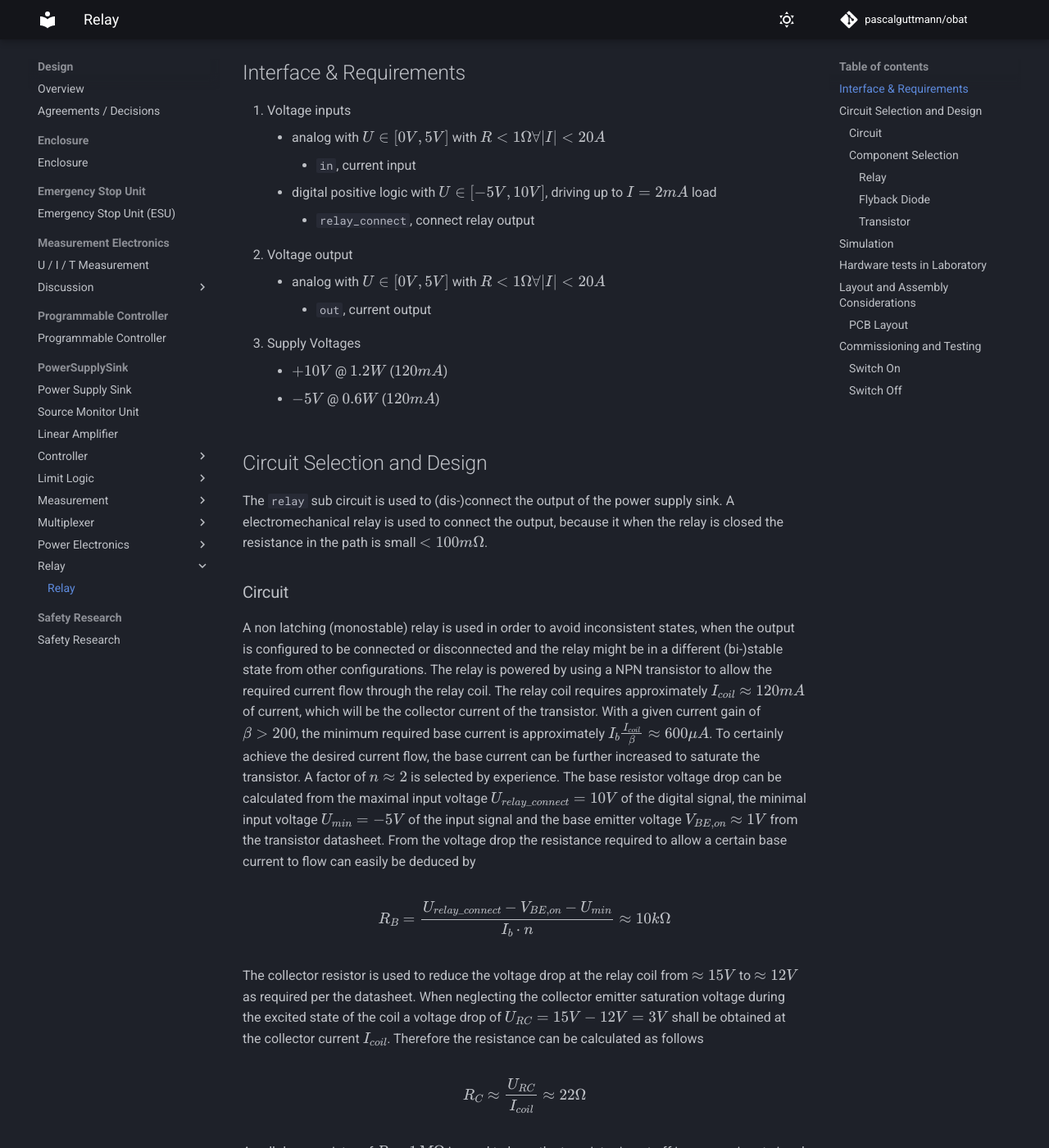
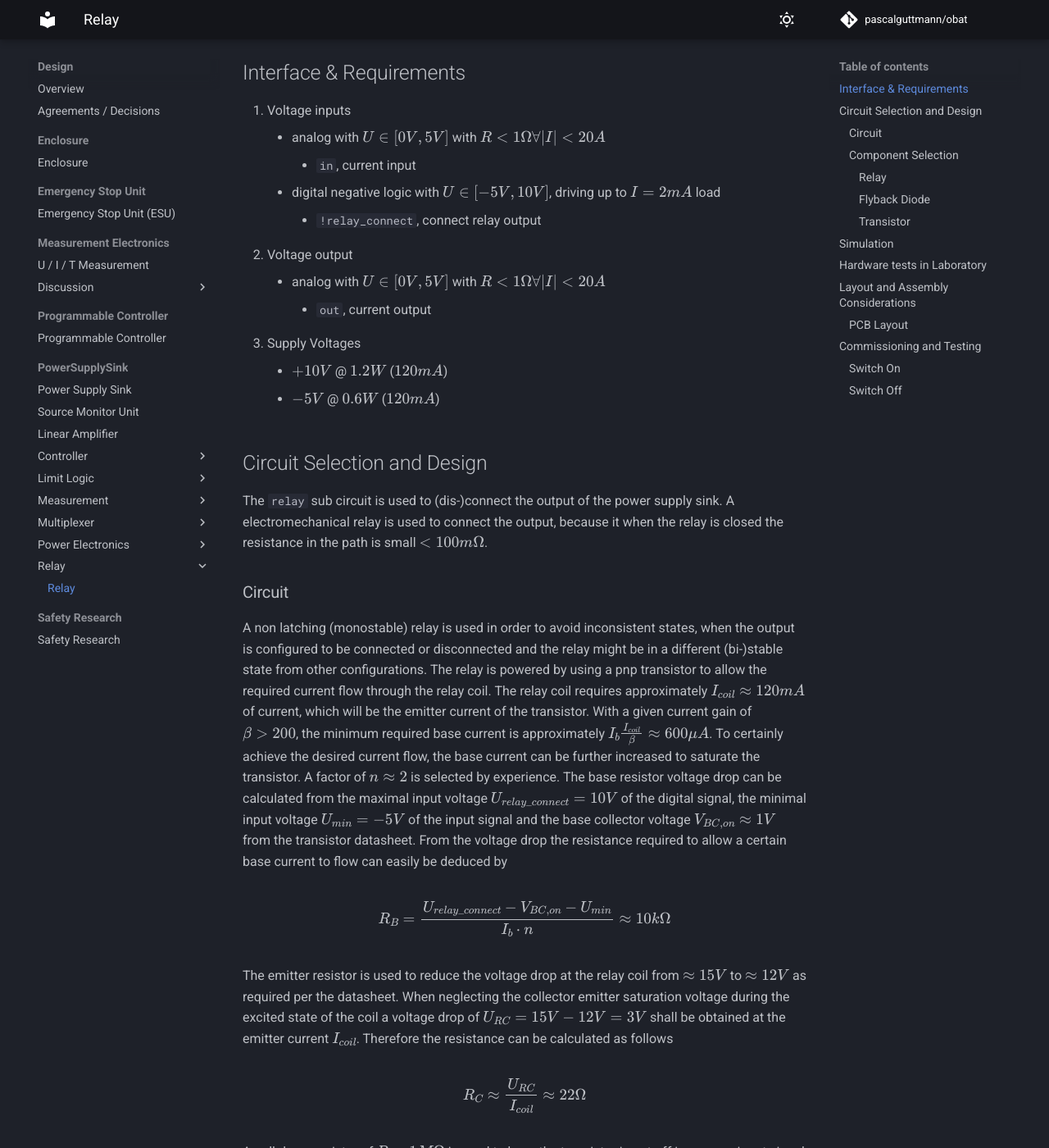
Before and after one commit to pascalguttmann/obat, an MkDocs documentation site: the page built from docs/design/pss/relay/relay.md, in a window 1280 px wide and 1400 px high, scrolled down 197 px. Shown: the whole window at 82% size. Built offline with MkDocs 1.6.1 and Material for MkDocs 9.7.7, drawn with Linux system fonts in a browser that asks for light colours; comment, search, counter and statistics services are not loaded; some of the changed text lies outside the part shown.

Commit message:
edit relay invert input logic

```diff
--- a/docs/design/pss/relay/relay.md
+++ b/docs/design/pss/relay/relay.md
@@ -5,9 +5,9 @@
 1. Voltage inputs
     - analog with $U \in [0V, 5V]$ with $R < 1 \Omega \forall |I| < 20A$
         - `in`, current input
-    - digital positive logic with $U \in [-5V, 10V]$, driving up to $I = 2 mA$
+    - digital negative logic with $U \in [-5V, 10V]$, driving up to $I = 2 mA$
     load
-        - `relay_connect`, connect relay output
+        - `!relay_connect`, connect relay output
 2. Voltage output
     - analog with $U \in [0V, 5V]$ with $R < 1 \Omega \forall |I| < 20A$
         - `out`, current output
@@ -26,28 +26,28 @@ the relay is closed the resistance in the path is small $< 100 m \Omega$.
 A non latching (monostable) relay is used in order to avoid inconsistent
 states, when the output is configured to be connected or disconnected and the
 relay might be in a different (bi-)stable state from other configurations.
-The relay is powered by using a NPN transistor to allow the required current
+The relay is powered by using a pnp transistor to allow the required current
 flow through the relay coil.
 The relay coil requires approximately $I_{coil} \approx 120mA$ of current,
-which will be the collector current of the transistor. With a given current
+which will be the emitter current of the transistor. With a given current
 gain of $\beta > 200$, the minimum required base current is approximately $I_b
 \frac{I_{coil}}{\beta} \approx 600 \mu A$. To certainly achieve the desired
 current flow, the base current can be further increased to saturate the
 transistor. A factor of $n \approx 2$ is selected by experience. The base
 resistor voltage drop can be calculated from the maximal input voltage
 $U_{relay\_connect} = 10V$ of the digital signal, the minimal input voltage
-$U_{min} = -5V$ of the input signal and the base emitter voltage $V_{BE,on}
+$U_{min} = -5V$ of the input signal and the base collector voltage $V_{BC,on}
 \approx 1V$ from the transistor datasheet. From the voltage drop the resistance
 required to allow a certain base current to flow can easily be deduced by
 
-$$ R_B = \frac{U_{relay\_connect} - V_{BE,on} - U_{min}}{I_b \cdot n} \approx
+$$ R_B = \frac{U_{relay\_connect} - V_{BC,on} - U_{min}}{I_b \cdot n} \approx
 10k \Omega $$
 
-The collector resistor is used to reduce the voltage drop at the relay coil
+The emitter resistor is used to reduce the voltage drop at the relay coil
 from $\approx 15V$ to $\approx 12V$ as required per the datasheet. When
 neglecting the collector emitter saturation voltage during the excited state of
 the coil a voltage drop of $U_{RC} = 15V - 12V = 3V$ shall be obtained at the
-collector current $I_{coil}$. Therefore the resistance can be calculated as
+emitter current $I_{coil}$. Therefore the resistance can be calculated as
 follows
 
 $$ R_C \approx \frac{U_{RC}}{I_{coil}} \approx 22 \Omega $$
```
Also changed, not shown: other parts of docs/design/pss/relay/relay.md (+2 -2 lines).
